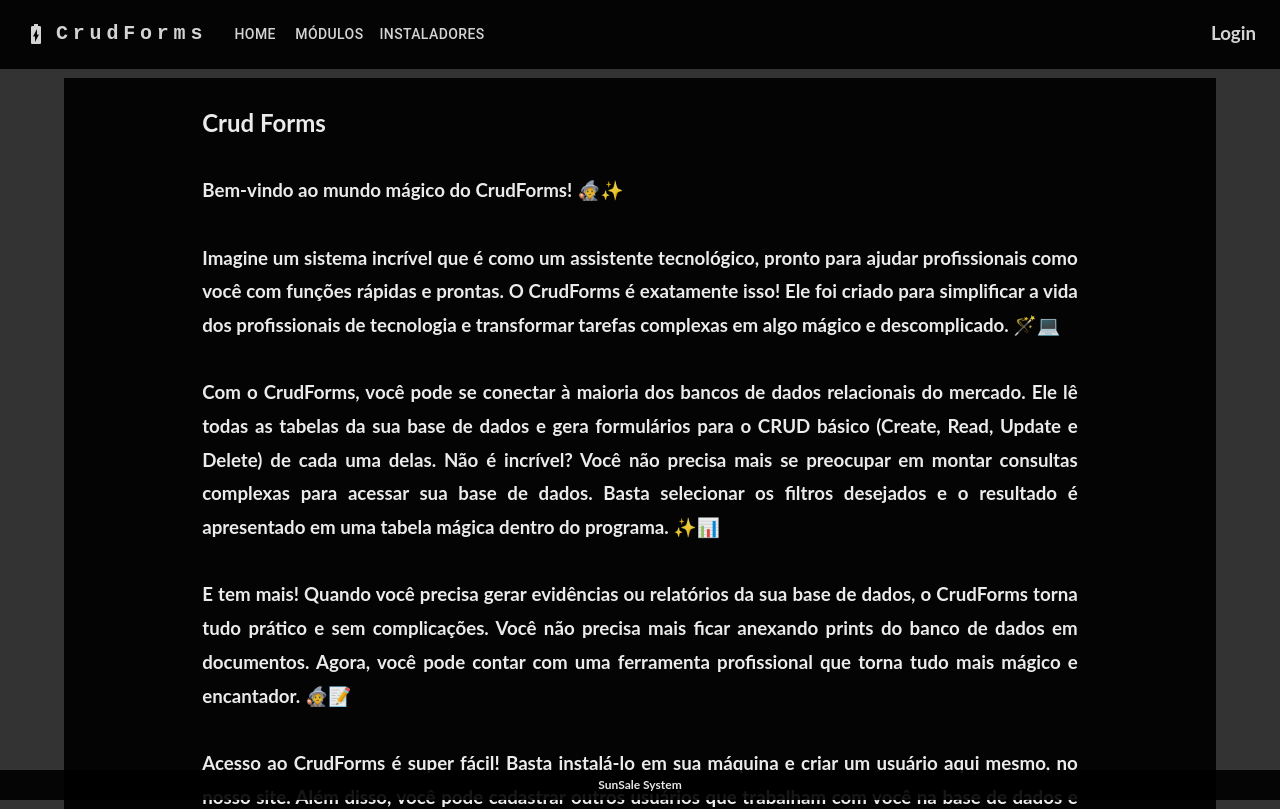
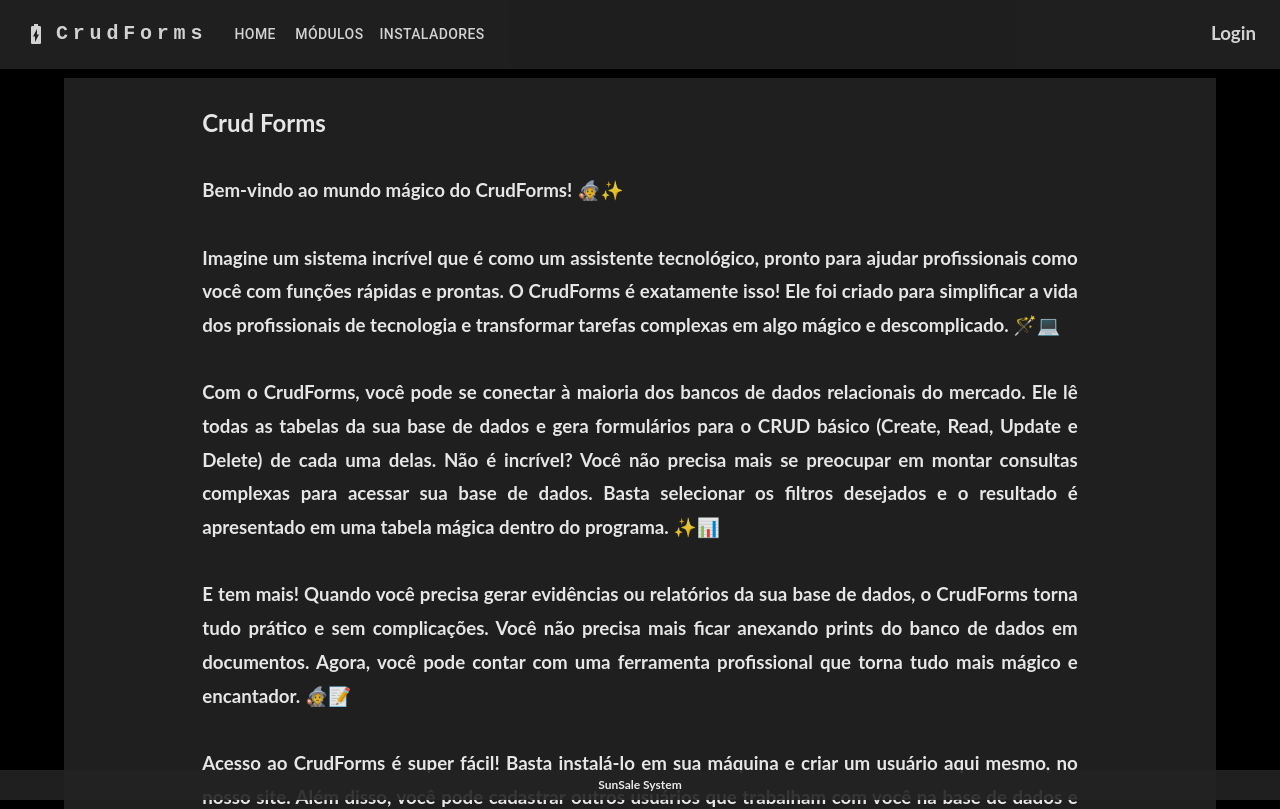
Before and after one commit to rodrigoborgesmachado/CrudFormsWebPage, a React (Create React App) app: page / in a window 1280 px wide. Shown: the top 809 px of the page. Built offline with nearby package versions, Linux system fonts and the light colour scheme.

Commit message:
Alterando estilo.

```diff
--- a/src/Components/Footer/index.css
+++ b/src/Components/Footer/index.css
@@ -6,7 +6,7 @@
     bottom: 0;
     width: 100%;
     color: white;
-    background-color: #000000;
+    background-color: #232323;
     text-align: center;
     opacity : 0.9;
 }
--- a/src/Components/Header/index.css
+++ b/src/Components/Header/index.css
@@ -7,5 +7,5 @@
     padding-right: 40px;
     width: 100%;
     height: 60px;
-    background-color: #121212;
+    background-color: #232323;
 }
--- a/src/Components/Navbar/index.css
+++ b/src/Components/Navbar/index.css
@@ -1,5 +1,5 @@
 .varBarResponsive{
-  background-color: #000000;
+  background-color: #232323;
     width: 100%;
     margin: 0;
     padding: 0;
@@ -8,12 +8,12 @@
 
 .conNav{
     width: 100%;
-  background-color: #000000;
+  background-color: #232323;
 }
 
 .toolNav{
     width: 100%;
-  background-color: #000000;
+  background-color: #232323;
     opacity : 0.9;
 }
 
--- a/src/index.css
+++ b/src/index.css
@@ -7,7 +7,7 @@
 body{
   font: 400 16px Lato, sans-serif;
   line-height: 1.8;
-  background-color: #333333;
+  background-color: #000000;
   text-align: justify;
   color: #FFF;
   width: 100%;
@@ -35,7 +35,7 @@
   width: 90%;
   height: 100%;
   min-height: 600px;
-  background-color: #000000;
+  background-color: #232323;
   opacity : 0.9;
 }
 
```
